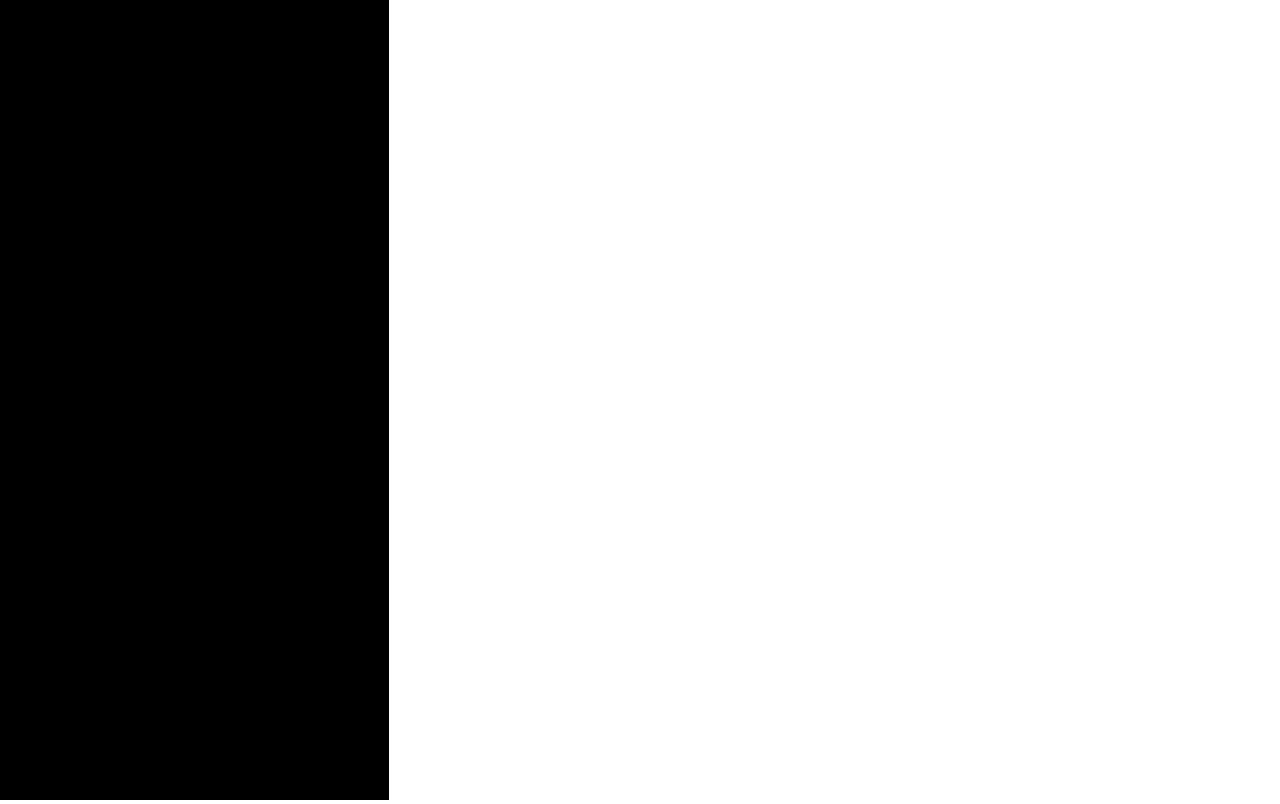
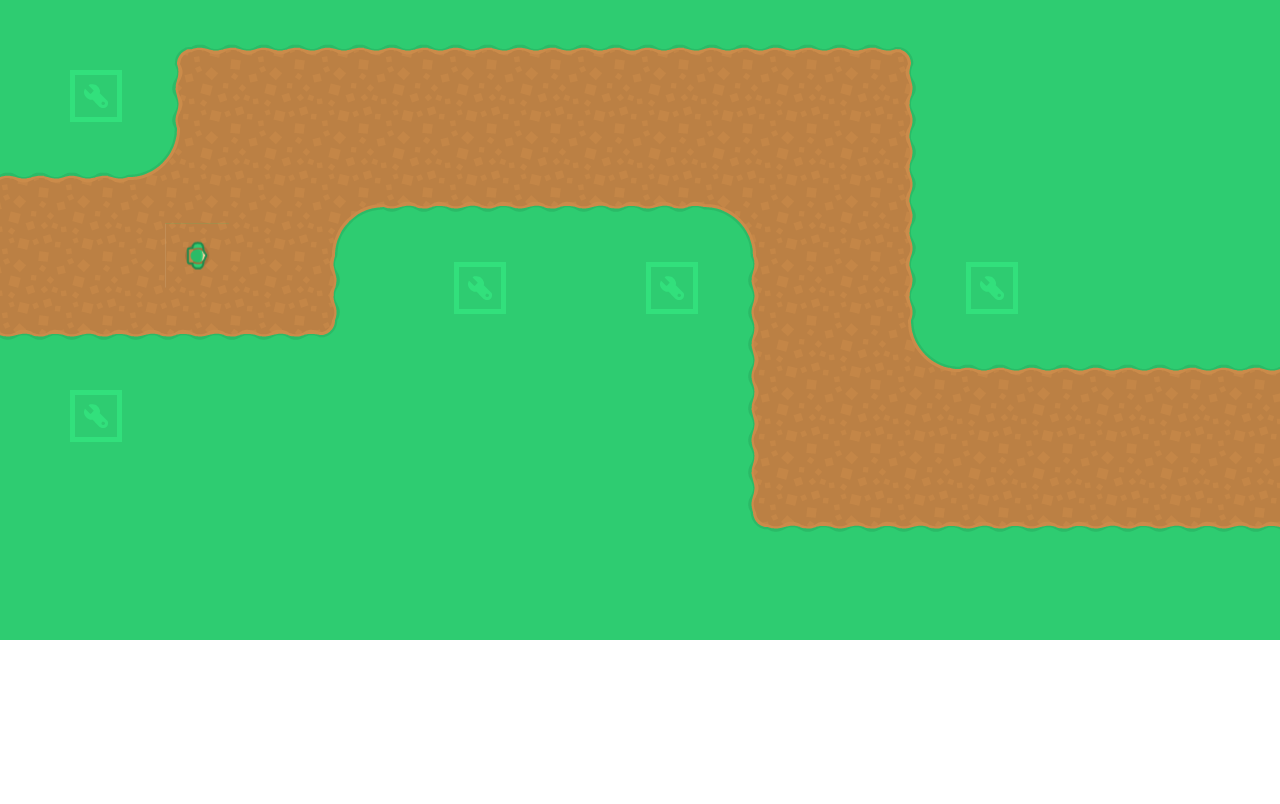
Before and after one commit to tom-nua/Iteration1, a plain HTML site: page index.html in a window 1280 px wide. Drawn offline with Linux system fonts and the light colour scheme; animation ran at ten frames a second.

Commit message:
Map tilemap, enemy spawn and start on movement

```diff
--- /dev/null
+++ b/assets/level1Map.json
@@ -0,0 +1,52 @@
+{ "height":10,
+ "infinite":false,
+ "layers":[
+        {
+         "data":[120, 120, 70, 71, 71, 71, 71, 71, 71, 71, 71, 71, 71, 71, 72, 120, 120, 120, 120, 120, 120, 120, 93, 94, 94, 94, 94, 94, 94, 94, 94, 94, 94, 94, 95, 120, 120, 120, 120, 120, 71, 71, 97, 94, 94, 94, 94, 94, 94, 94, 94, 94, 94, 94, 95, 120, 120, 120, 120, 120, 94, 94, 94, 94, 94, 73, 117, 117, 117, 117, 117, 74, 94, 94, 95, 120, 120, 120, 120, 120, 94, 94, 94, 94, 94, 95, 120, 120, 120, 120, 120, 93, 94, 94, 95, 120, 120, 120, 120, 120, 117, 117, 117, 117, 117, 118, 120, 120, 120, 120, 120, 93, 94, 94, 96, 71, 71, 71, 71, 71, 125, 125, 125, 125, 125, 125, 120, 120, 120, 120, 120, 93, 94, 94, 94, 94, 94, 94, 94, 94, 120, 120, 120, 120, 120, 120, 120, 120, 120, 120, 120, 93, 94, 94, 94, 94, 94, 94, 94, 94, 120, 120, 120, 120, 120, 120, 120, 120, 120, 120, 120, 116, 117, 117, 117, 117, 117, 117, 117, 117, 120, 120, 120, 120, 120, 120, 120, 120, 120, 120, 120, 120, 120, 120, 120, 120, 120, 120, 120, 120],
+         "height":10,
+         "id":1,
+         "name":"background",
+         "opacity":1,
+         "type":"tilelayer",
+         "visible":true,
+         "width":20,
+         "x":0,
+         "y":0
+        },
+        {
+         "data":[0, 0, 0, 0, 0, 0, 0, 0, 0, 0, 0, 0, 0, 0, 0, 0, 0, 0, 0, 0, 0, 40, 0, 0, 0, 0, 0, 0, 0, 0, 0, 0, 0, 0, 0, 0, 0, 0, 0, 0, 0, 0, 0, 0, 0, 0, 0, 0, 0, 0, 0, 0, 0, 0, 0, 0, 0, 0, 0, 0, 0, 0, 0, 0, 0, 0, 0, 0, 0, 0, 0, 0, 0, 0, 0, 0, 0, 0, 0, 0, 0, 0, 0, 0, 0, 0, 0, 40, 0, 0, 40, 0, 0, 0, 0, 40, 0, 0, 0, 0, 0, 0, 0, 0, 0, 0, 0, 0, 0, 0, 0, 0, 0, 0, 0, 0, 0, 0, 0, 0, 0, 40, 0, 0, 0, 0, 0, 0, 0, 0, 0, 0, 0, 0, 0, 0, 0, 0, 0, 0, 0, 0, 0, 0, 0, 0, 0, 0, 0, 0, 0, 0, 0, 0, 0, 0, 0, 0, 0, 0, 0, 0, 0, 0, 0, 0, 0, 0, 0, 0, 0, 0, 0, 0, 0, 0, 0, 0, 0, 0, 0, 0, 0, 0, 0, 0, 0, 0, 0, 0, 0, 0, 0, 0, 0, 0, 0, 0, 0, 0],
+         "height":10,
+         "id":2,
+         "name":"placeTiles",
+         "opacity":1,
+         "type":"tilelayer",
+         "visible":true,
+         "width":20,
+         "x":0,
+         "y":0
+        }],
+ "nextlayerid":3,
+ "nextobjectid":1,
+ "orientation":"orthogonal",
+ "renderorder":"right-down",
+ "tiledversion":"1.2.4",
+ "tileheight":64,
+ "tilesets":[
+        {
+         "columns":23,
+         "firstgid":1,
+         "image":"tilesheet.png",
+         "imageheight":832,
+         "imagewidth":1472,
+         "margin":0,
+         "name":"tilesheet",
+         "spacing":0,
+         "tilecount":299,
+         "tileheight":64,
+         "tilewidth":64
+        }],
+ "tilewidth":64,
+ "type":"map",
+ "version":1.2,
+ "width":20
+}
--- a/index.html
+++ b/index.html
@@ -18,8 +18,8 @@
     <script>
         var config = {
             type: Phaser.AUTO,
-            width: 393,
-            height: 808,
+            width: 1280,//393,
+            height: 640,//808,
             physics: {
                 default: 'arcade',
                 arcade: {
--- a/js/Scenes.js
+++ b/js/Scenes.js
@@ -5,10 +5,24 @@ class BaseScene extends Phaser.Scene {
     }
 
     preload(){
-
+        this.load.spritesheet('tilesheet', 'assets/tilesheet.png', {frameWidth: 64, frameHeight: 64});
     }
     create(){
+        let tilesheet = this.tilemap.addTilesetImage('tilesheet','tilesheet');
+        this.tilemap.createStaticLayer('background', tilesheet);
+        this.tilemap.createStaticLayer('placeTiles', tilesheet);
 
+        this.enemies = this.physics.add.group();
+        let origin = new Phaser.Math.Vector2(
+            -18.00, 258.00
+        );
+        let target = new Phaser.Math.Vector2(
+            251.00, 255.00
+        )
+        let path = new Phaser.Curves.Line(origin, target);
+        let newEnemy = this.add.follower(path, -18.00, 258.00, 'tilesheet', 245);
+        this.enemies.add(newEnemy);
+        newEnemy.startFollow();
     }
     update(){
 
@@ -22,12 +36,14 @@ class Level1 extends BaseScene {
     }
 
     preload(){
-
+        this.load.tilemapTiledJSON('level1Map', 'assets/level1Map.json');
+        super.preload();
     }
     create(){
-
+        this.tilemap = this.make.tilemap({key: 'level1Map'});
+        super.create();
     }
     update(){
-
+        super.update();
     }
 }
```
Also changed, not shown: assets/tilesheet.png (added), 1 other file.
